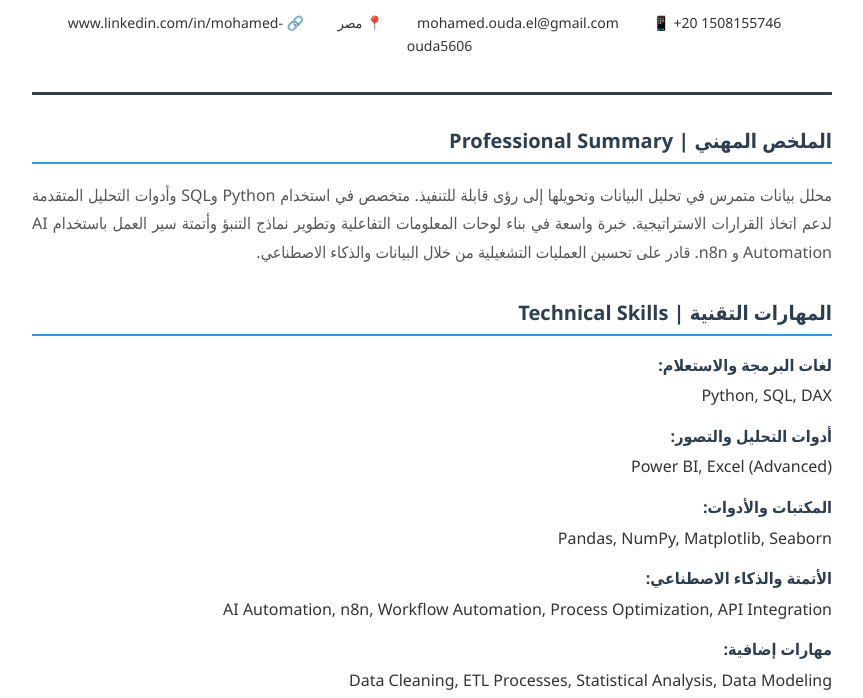
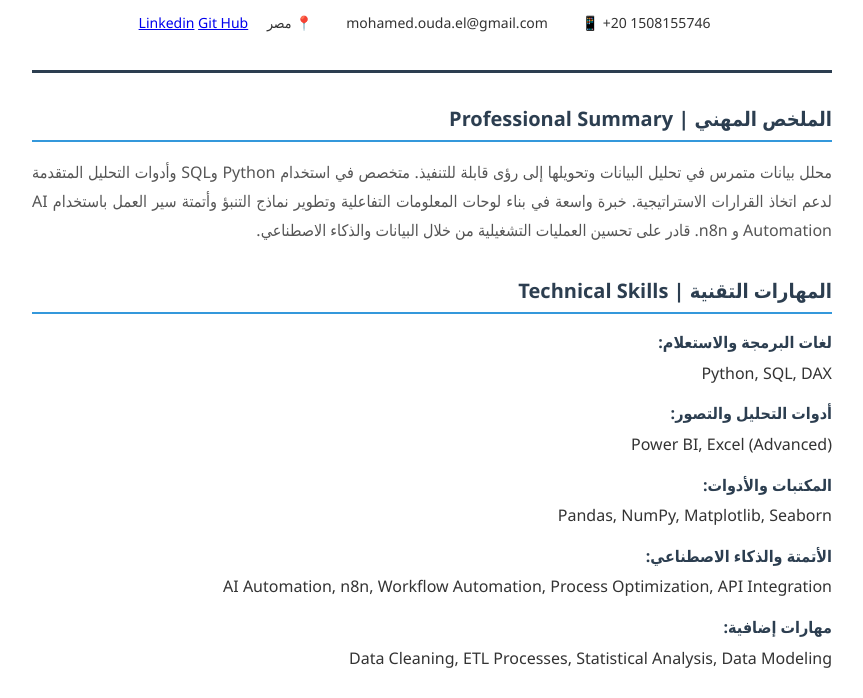
Before and after one commit to mohamed-ouda1/My_cv, a plain HTML site: page index.html in a window 1280 px wide. Shown: the part 136-834 px from the top of the page, without its empty margins (208-1071 px from the left). Drawn offline with Linux system fonts and the light colour scheme.

Commit message:
Refactor contact section in index.html
Updated contact information and added links to LinkedIn and GitHub.

```diff
--- a/index.html
+++ b/index.html
@@ -95,16 +95,16 @@
 <body>
     <div class="header">
     <h1>محمد عوده السيد</h1>
-        <div class="job-title"> Data Analyst | Python Developer | AI Automation Specialist </div>
+    <div class="job-title">Data Analyst | Python Developer | AI Automation Specialist</div>
     <div class="contact-info">
         <span>mohamed.ouda.el@gmail.com</span>
         <span>📱 +20 1508155746</span>
         <span>📍 مصر</span>
-            <span>🔗 www.linkedin.com/in/mohamed-ouda5606
-
-</span>
+        <a href="https://www.linkedin.com/in/mohamed-ouda5606" target="_blank">Linkedin</a>
+        <a href="https://github.com/mohamed-ouda1" target="_blank">Git Hub</a>
     </div>
 </div>
+
 
     <div class="section">
         <h2>الملخص المهني | Professional Summary</h2>
```
Lines whose indentation alone changed are shown as unchanged.
